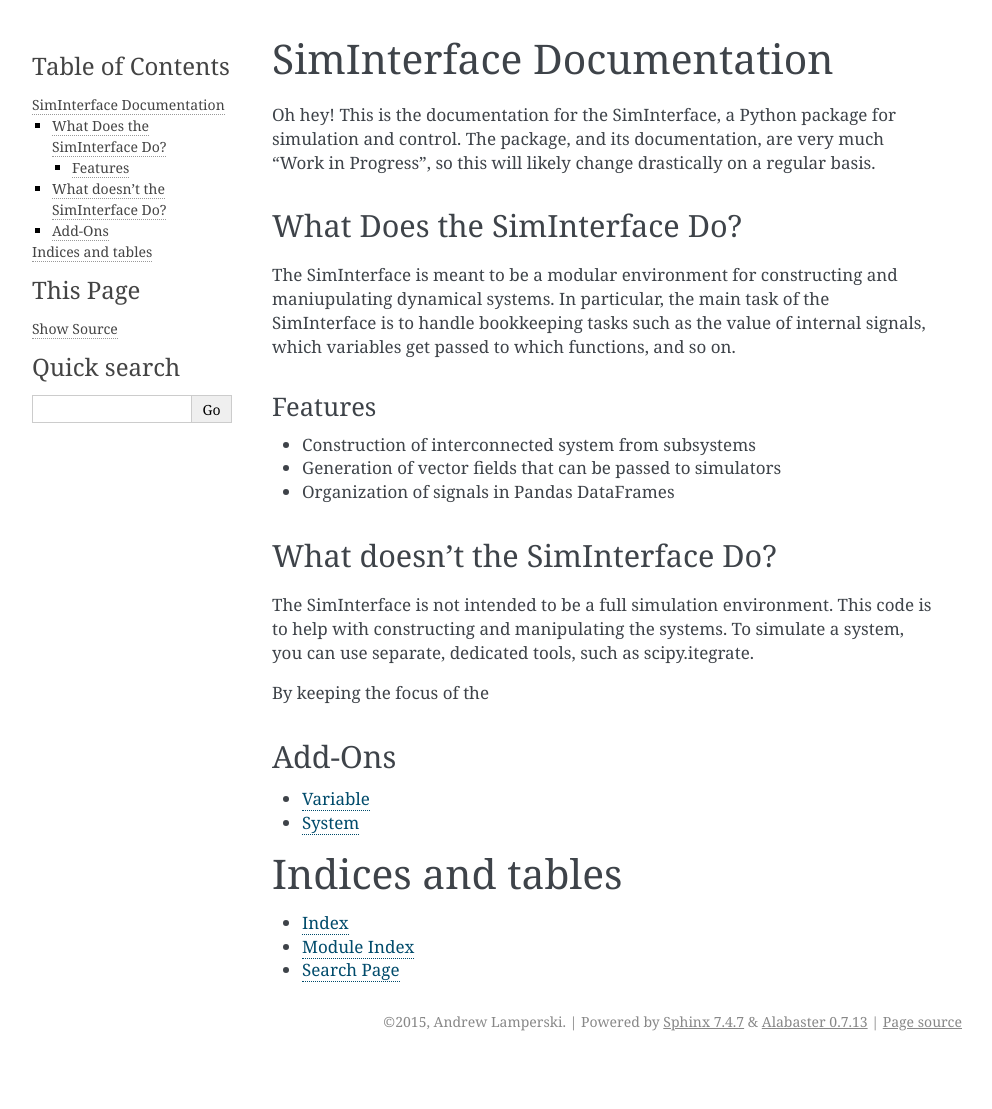
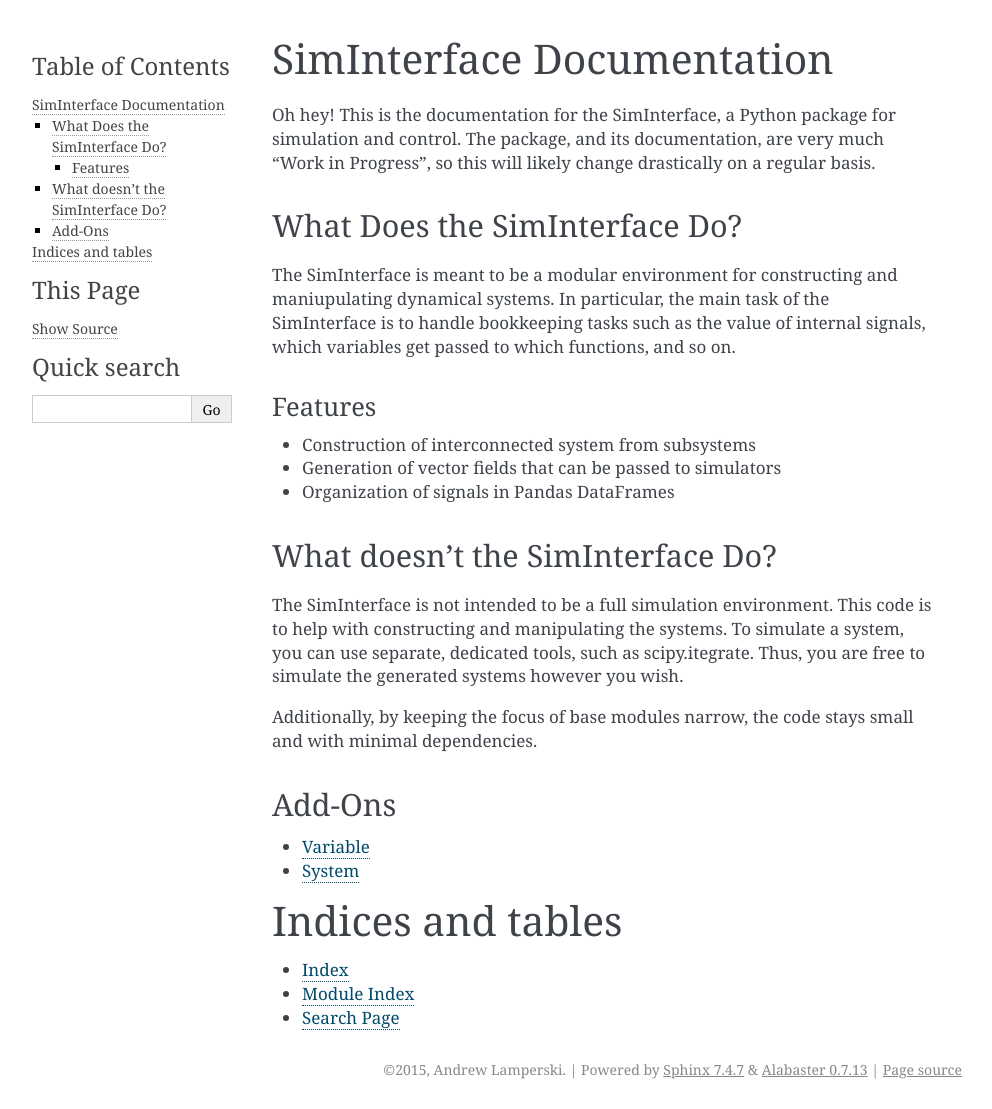
Before and after one commit to HRClab/SimInterface, a Sphinx documentation site: the page built from docs/index.rst, in a window 1280 px wide. Shown: the whole page, without its empty margins (148-1140 px from the left). Built offline with Sphinx 7.4.7, drawn with Linux system fonts in a browser that asks for light colours; before the commit the page ends 1061 px from its top, so only the background shows below that.

Commit message:
explained the motivation further

```diff
--- a/docs/index.rst
+++ b/docs/index.rst
@@ -25,9 +25,9 @@ Features
 What doesn't the SimInterface Do?
 ---------------------------------
 
-The SimInterface is not intended to be a full simulation environment. This code is to help with constructing and manipulating the systems. To simulate a system, you can use separate, dedicated tools, such as scipy.itegrate.
+The SimInterface is not intended to be a full simulation environment. This code is to help with constructing and manipulating the systems. To simulate a system, you can use separate, dedicated tools, such as scipy.itegrate. Thus, you are free to simulate the generated systems however you wish.
 
-By keeping the focus of the
+Additionally, by keeping the focus of base modules narrow, the code stays small and with minimal dependencies.
 
 Add-Ons
 -------
```
